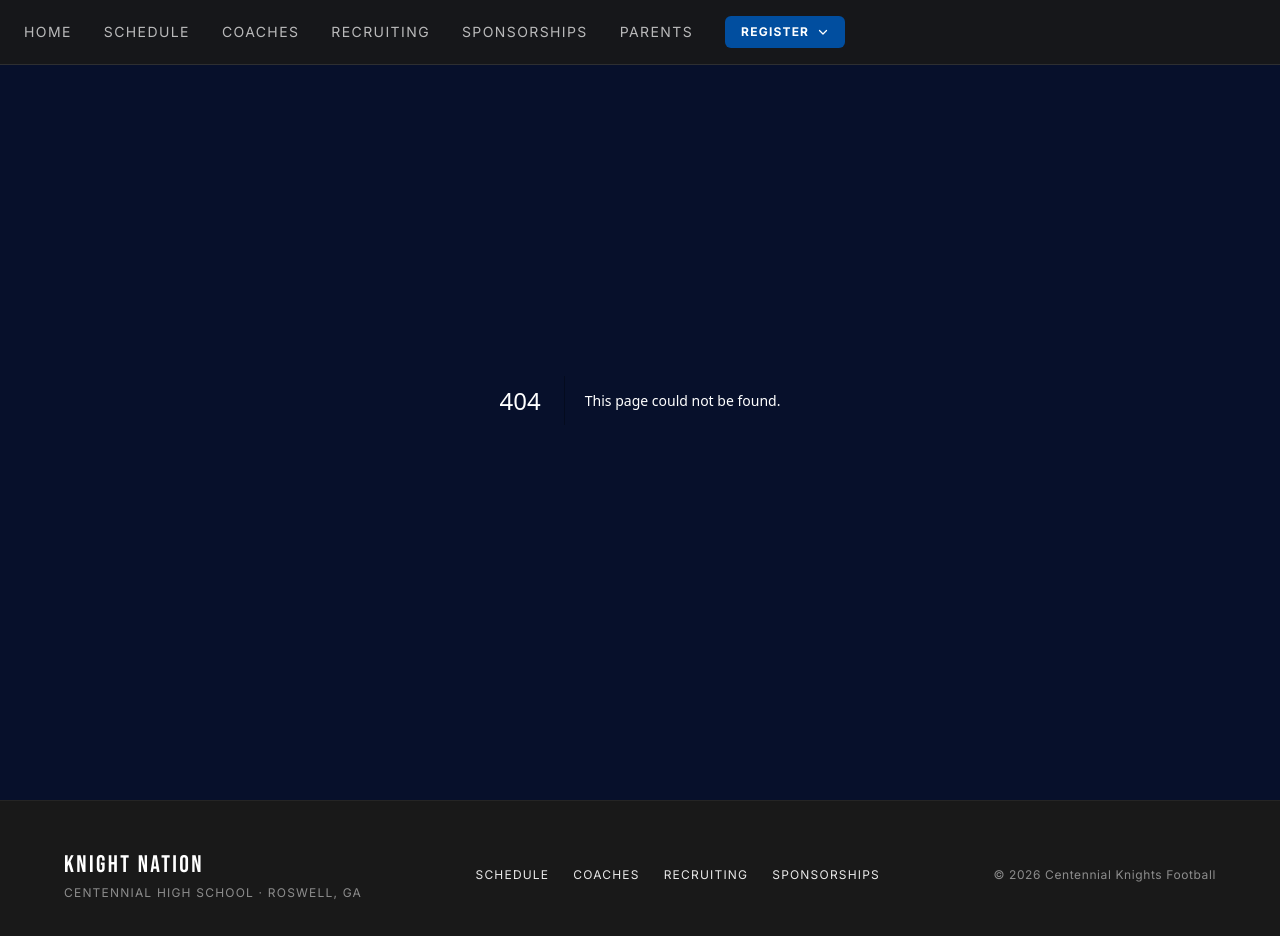
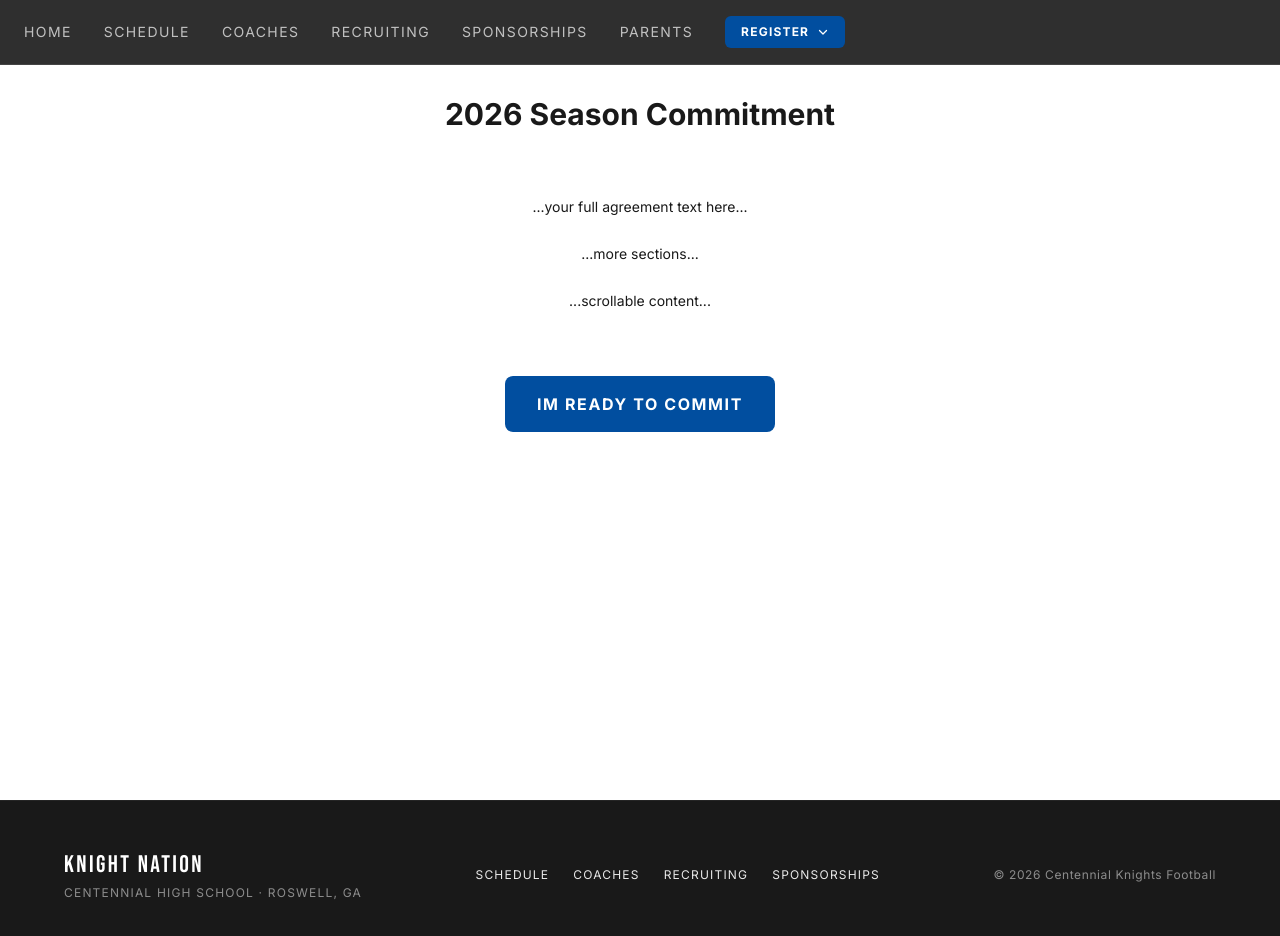
Before and after one commit to orbonnie/chs-football, a Next.js app: page /contract in a window 1280 px wide. Before the commit this address had no page. Shown: the top 936 px of the page. Built offline with nearby package versions, Linux system fonts and the light colour scheme.

Commit message:
Update file names and button labels

```diff
--- a/src/app/agreement/page.tsx
+++ b/src/app/contract/page.tsx
@@ -1,7 +1,7 @@
 "use client";
 
 import { useState } from "react";
-import AgreementModal from "@/components/AgreementModal";
+import ContractModal from "@/components/ContractModal";
 
 export default function AgreementPage() {
   const [open, setOpen] = useState(false);
@@ -12,7 +12,7 @@ export default function AgreementPage() {
 
       {/* AGREEMENT CONTENT (like North Cobb page) */}
       <div className="max-w-4xl mx-auto text-black-500 text-center px-6 space-y-6 text-sm leading-relaxed">
-        <h1 className="text-3xl font-bold mb-16">2026 Season Contract</h1>
+        <h1 className="text-3xl font-bold mb-16">2026 Season Commitment</h1>
 
         <p>...your full agreement text here...</p>
         <p>...more sections...</p>
@@ -28,12 +28,12 @@ export default function AgreementPage() {
           }}
           className="bg-royal-600 text-white font-bold px-8 py-4 uppercase tracking-widest hover:bg-royal-700 transition rounded-lg"
         >
-          Sign the Agreement
+          Im Ready To Commit
         </button>
       </div>
 
       {/* MODAL */}
-      <AgreementModal
+      <ContractModal
         open={open}
         setOpen={setOpen}
         step={step}
--- a/src/app/parents/page.tsx
+++ b/src/app/parents/page.tsx
@@ -223,7 +223,7 @@ export default function ParentsPage() {
           </p>
 
           <a
-            href="/agreement"
+            href="/contract"
             target="_blank"
             rel="noopener noreferrer"
             className="inline-block bg-white text-royal-600 font-bold text-sm tracking-widest uppercase px-10 py-4 hover:bg-silver-300 transition-colors rounded-lg"
```
Also changed, not shown: src/components/ContractModal.tsx (renamed from src/components/AgreementModal.tsx).
